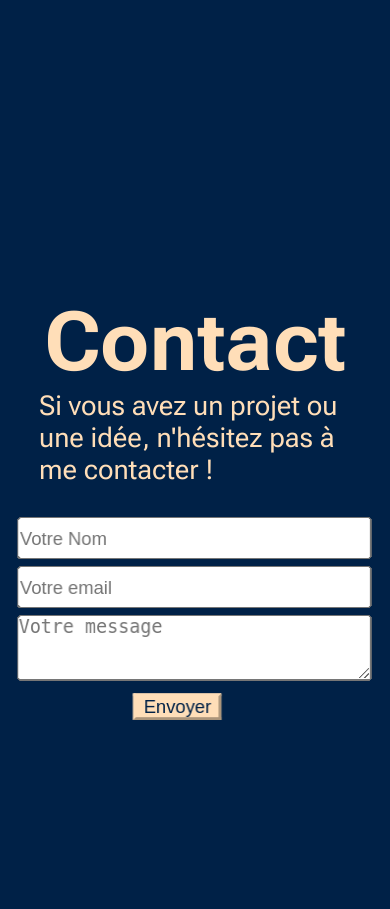
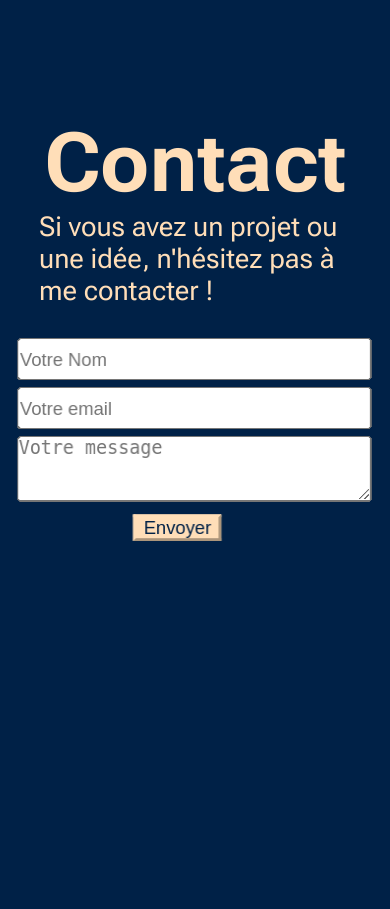
Before and after one commit to GamerBike39/portfolio, a PHP site: page / in a window 390 px wide, after a click that opens the changed part. Shown: the part 568-1477 px from the top of the page. After the commit the page ends 1109 px from the top, so only its background shows below. Run offline with PHP 8.4, Linux system fonts and the light colour scheme; some libraries are stand-ins or nearby versions.

Commit message:
justify-content-center inherit on responsive Design

```diff
--- a/assets/css/style.css
+++ b/assets/css/style.css
@@ -539,7 +539,7 @@ transform: translateY(-12rem);
     align-items: center;
     justify-content: center;
     width: 100vw;
-    height: 100vh;
+    height: 95vh;
     background-color: #002147;
     color: #FFDEB8;
     padding-top: 50px;
@@ -735,6 +735,7 @@ transform: translateY(-12rem);
 
     .containerContact{
         transform: translateY(0%);
+        justify-content: inherit;
     }
        #nom {
         width: 66vw;
```
